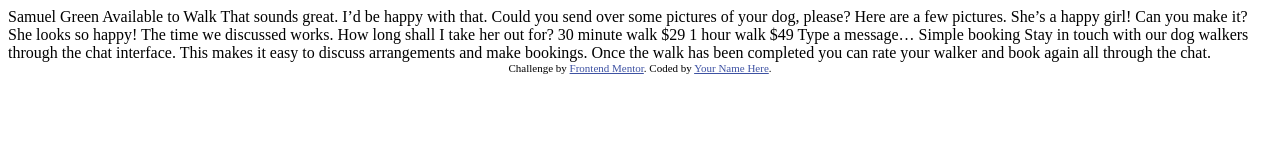
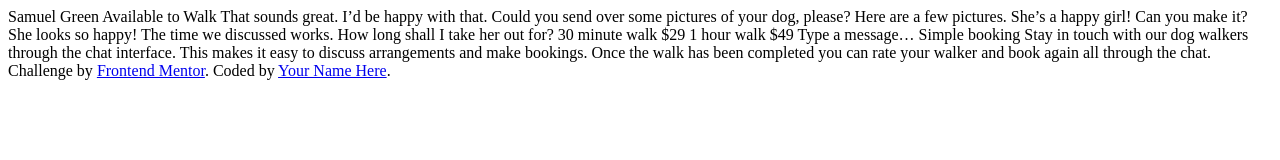
Before and after one commit to nooa-p/chat-app-css, a plain HTML site: page index.html in a window 1280 px wide. Drawn offline with Linux system fonts and the light colour scheme.

Commit message:
link to google font, remove footer styling

```diff
--- a/index.html
+++ b/index.html
@@ -6,13 +6,11 @@
 
   <link rel="icon" type="image/png" sizes="32x32" href="./images/favicon-32x32.png">
 
-  <title>Frontend Mentor | [Challenge Name Here]</title>
+  <link rel="preconnect" href="https://fonts.googleapis.com">
+  <link rel="preconnect" href="https://fonts.gstatic.com" crossorigin>
+  <link href="https://fonts.googleapis.com/css2?family=Rubik:wght@400;500;700&display=swap" rel="stylesheet">
 
-  <!-- Feel free to remove these styles or customise in your own stylesheet 👍 -->
-  <style>
-    .attribution { font-size: 11px; text-align: center; }
-    .attribution a { color: hsl(228, 45%, 44%); }
-  </style>
+  <title>Chat App CSS Illustration | Frontend Mentor</title>
 </head>
 <body>
 
@@ -43,9 +41,6 @@
   discuss arrangements and make bookings. Once the walk has been completed you can rate
   your walker and book again all through the chat.
 
-  <div class="attribution">
-    Challenge by <a href="https://www.frontendmentor.io?ref=challenge" target="_blank">Frontend Mentor</a>.
-    Coded by <a href="#">Your Name Here</a>.
-  </div>
+  Challenge by <a href="https://www.frontendmentor.io?ref=challenge" target="_blank">Frontend Mentor</a>. Coded by <a href="#">Your Name Here</a>.
 </body>
 </html>
```
